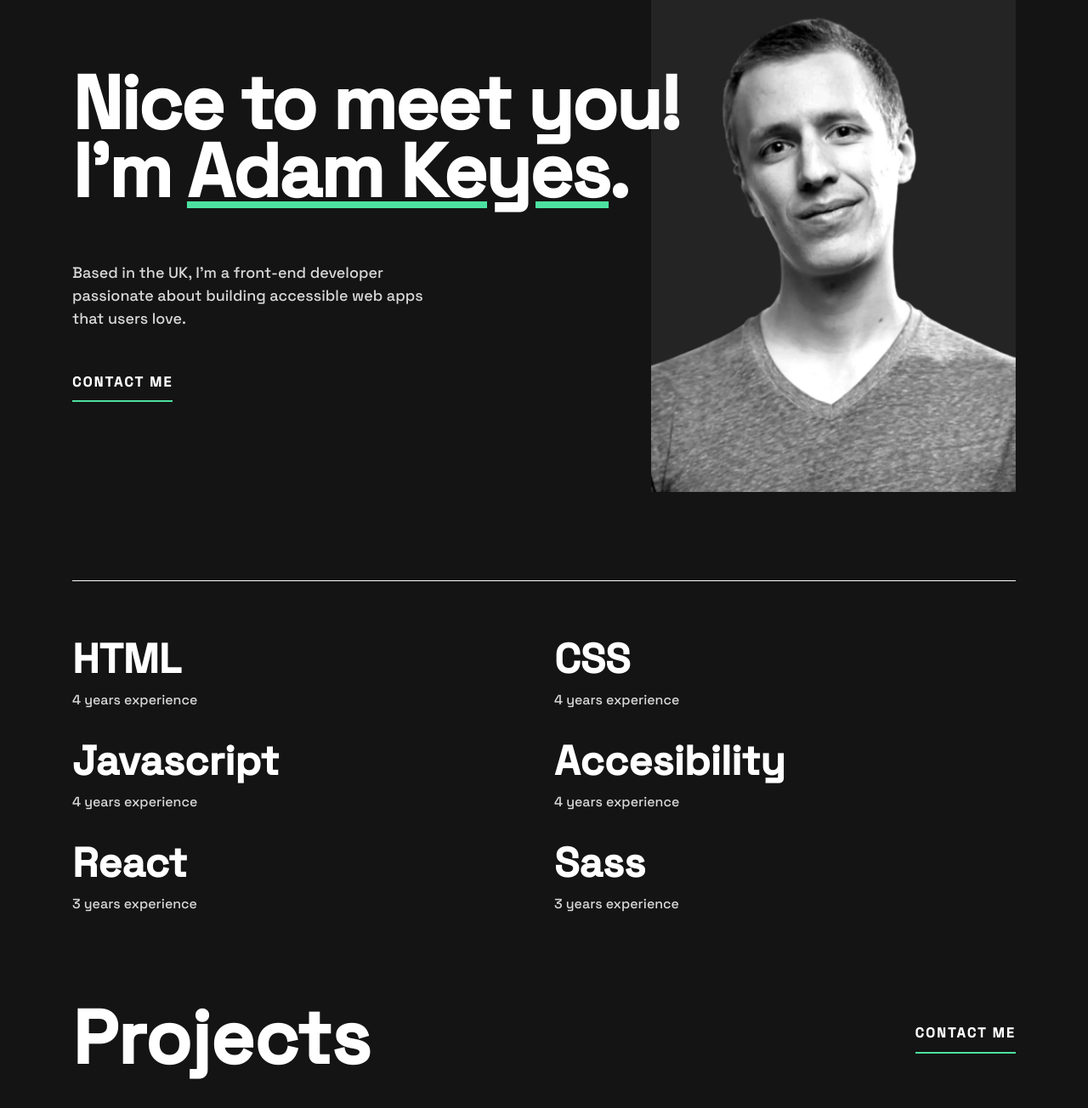
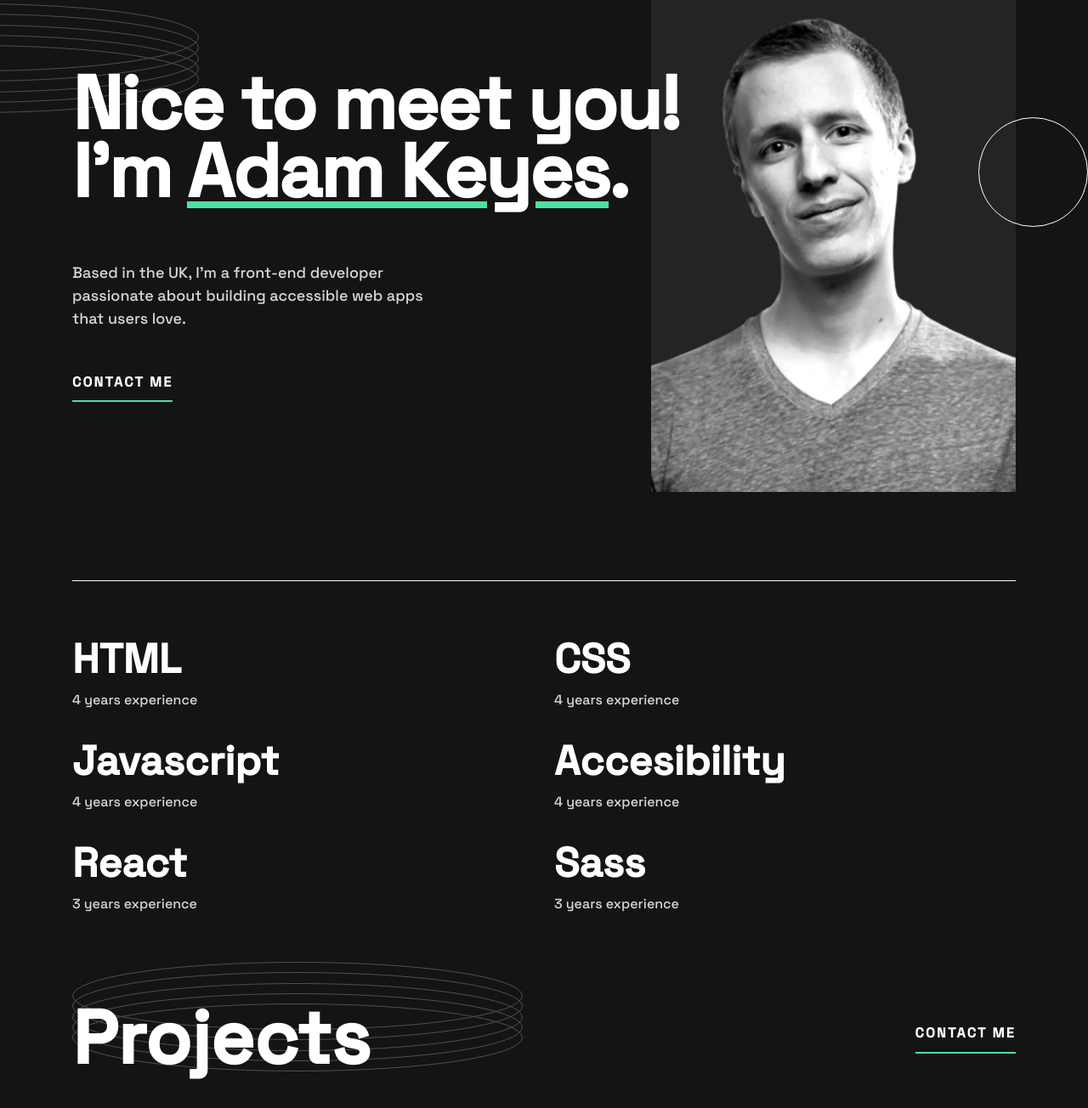
Before and after one commit to vovlasl/fm-portfolio, a website built with Vite: page index.html in a window 1280 px wide. Shown: the part 116-1420 px from the top of the page at 85% size. Built offline with nearby package versions, Linux system fonts and the light colour scheme.

Commit message:
background decoration

```diff
--- a/index.html
+++ b/index.html
@@ -42,6 +42,9 @@
           </ul>
         </section>
       </header>
+      <div class="rings-deco top-rings">
+        <img src="./resources/images/pattern-rings.svg">
+      </div>
       <main>
         <div class="width-margin">
           <div class="presentation">
@@ -57,6 +60,9 @@
                 CONTACT ME
               </button>
             </div>
+          </div>
+          <div class="circle-deco">
+            <img src="./resources/images/pattern-circle.svg" alt="">
           </div>
           <hr>
           <div class="skills-container">
@@ -84,6 +90,9 @@
               <h2 class="fs-heading-l fw-bold text-neutral-100">Sass</h2>
               <p class="fs-body fw-regular text-neutral-200">3 years experience</p>
             </div>
+          </div>
+          <div class="rings-deco middle-rings">
+            <img src="./resources/images/pattern-rings.svg">
           </div>
           <hr class="mobile-line">
           <div class="projects-title">
@@ -190,6 +199,9 @@
           </form>
         </div>
       </div>
+      <div class="rings-deco bottom-rings">
+        <img src="./resources/images/pattern-rings.svg">
+      </div>
       <hr class="width-margin">
       <section class="logo-socials  width-margin">
         <h3 class="fs-nav fw-bold text-neutral-100">adamkeyes</h3>
@@ -217,6 +229,5 @@
         </ul>
       </section>
     </footer>
-    <!-- </div> -->
   </body>
 </html>
--- a/style.css
+++ b/style.css
@@ -184,6 +184,32 @@ select {
   font-size: var(--fs-button);
 }
 
+/* Decoration */
+
+.rings-deco {
+  position: absolute;
+  /* z-index: ; */
+}
+
+.top-rings {
+  left: -18.5rem;
+  top: 7.5rem;
+}
+
+
+.circle-deco {
+  position: absolute;
+
+  right: 0;
+  top: 15.9rem;
+}
+
+/* .bottom-rings {
+  left: -18.5rem;
+  bottom: -175rem;
+
+} */
+
 /* Mobile */
 
 
@@ -250,7 +276,6 @@ select {
 .presentation {
   display: flex;
   flex-direction: column;
-  /* justify-content: center; */
 }
 
 .profile-pic img{
```
